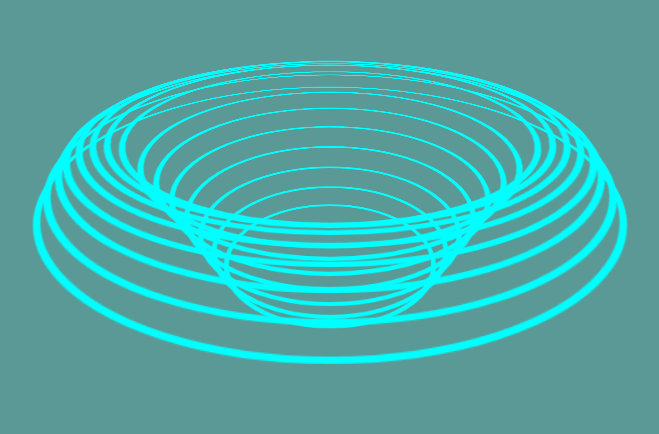
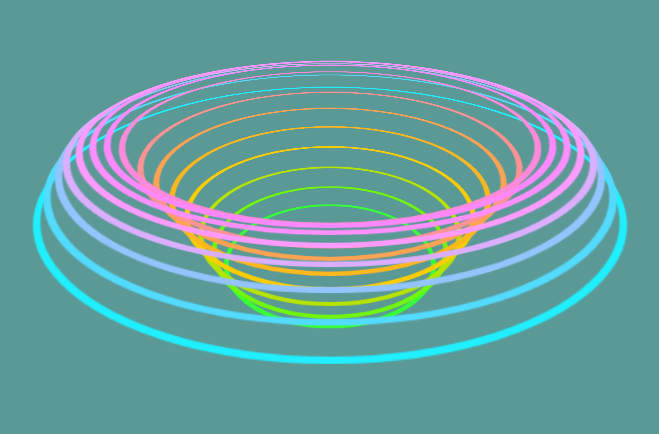
Before and after one commit to iamkrvikash/css-animations, a plain HTML site: page 1_wavy_circle/index.html in a window 1280 px wide. Shown: the part 189-623 px from the top of the page, without its empty margins (310-969 px from the left). Drawn offline with Linux system fonts and the light colour scheme.

Commit message:
update wavy.css

```diff
--- a/1_wavy_circle/wavy.css
+++ b/1_wavy_circle/wavy.css
@@ -44,6 +44,7 @@ body{
 	left: 0px;
 	right:0px;
 	animation-delay: 0s;
+	filter: hue-rotate(20deg);
 }
 .loader span:nth-child(2)
 {
@@ -52,6 +53,7 @@ body{
 	left: 10px;
 	right:10px;
 	animation-delay: 0.1s;
+	filter: hue-rotate(40deg);
 }
 .loader span:nth-child(3)
 {
@@ -60,6 +62,7 @@ body{
 	left: 20px;
 	right:20px;
 	animation-delay: 0.2s;
+	filter: hue-rotate(60deg);
 }
 .loader span:nth-child(4)
 {
@@ -68,6 +71,7 @@ body{
 	left: 30px;
 	right:30px;
 	animation-delay: 0.3s;
+	filter: hue-rotate(80deg);
 }
 .loader span:nth-child(5)
 {
@@ -76,6 +80,7 @@ body{
 	left: 40px;
 	right:40px;
 	animation-delay: 0.4s;
+	filter: hue-rotate(100deg);
 }
 .loader span:nth-child(6)
 {
@@ -84,6 +89,7 @@ body{
 	left: 50px;
 	right:50px;
 	animation-delay: 0.5s;
+	filter: hue-rotate(120deg);
 }
 .loader span:nth-child(7)
 {
@@ -92,6 +98,7 @@ body{
 	left: 60px;
 	right:60px;
 	animation-delay: 0.6s;
+	filter: hue-rotate(140deg);
 }
 .loader span:nth-child(8)
 {
@@ -100,6 +107,7 @@ body{
 	left: 70px;
 	right:70px;
 	animation-delay: 0.7s;
+	filter: hue-rotate(160deg);
 }
 .loader span:nth-child(9)
 {
@@ -108,6 +116,7 @@ body{
 	left: 80px;
 	right:80px;
 	animation-delay: 0.9s;
+	filter: hue-rotate(180deg);
 }
 .loader span:nth-child(10)
 {
@@ -116,6 +125,7 @@ body{
 	left: 90px;
 	right:90px;
 	animation-delay: 1s;
+	filter: hue-rotate(200deg);
 }
 .loader span:nth-child(11)
 {
@@ -124,6 +134,7 @@ body{
 	left: 100px;
 	right:100px;
 	animation-delay: 1.1s;
+	filter: hue-rotate(220deg);
 }
 .loader span:nth-child(12)
 {
@@ -132,6 +143,7 @@ body{
 	left: 110px;
 	right:110px;
 	animation-delay: 1.2s;
+	filter: hue-rotate(240deg);
 }
 .loader span:nth-child(13)
 {
@@ -140,6 +152,7 @@ body{
 	left: 120px;
 	right:120px;
 	animation-delay: 1.3s;
+	filter: hue-rotate(260deg);
 }
 .loader span:nth-child(14)
 {
@@ -148,6 +161,7 @@ body{
 	left: 130px;
 	right:130px;
 	animation-delay: 1.4s;
+	filter: hue-rotate(280deg);
 }
 .loader span:nth-child(15)
 {
@@ -156,4 +170,5 @@ body{
 	left: 140px;
 	right:140px;
 	animation-delay: 1.5s;
+	filter: hue-rotate(300deg);
 }
```
